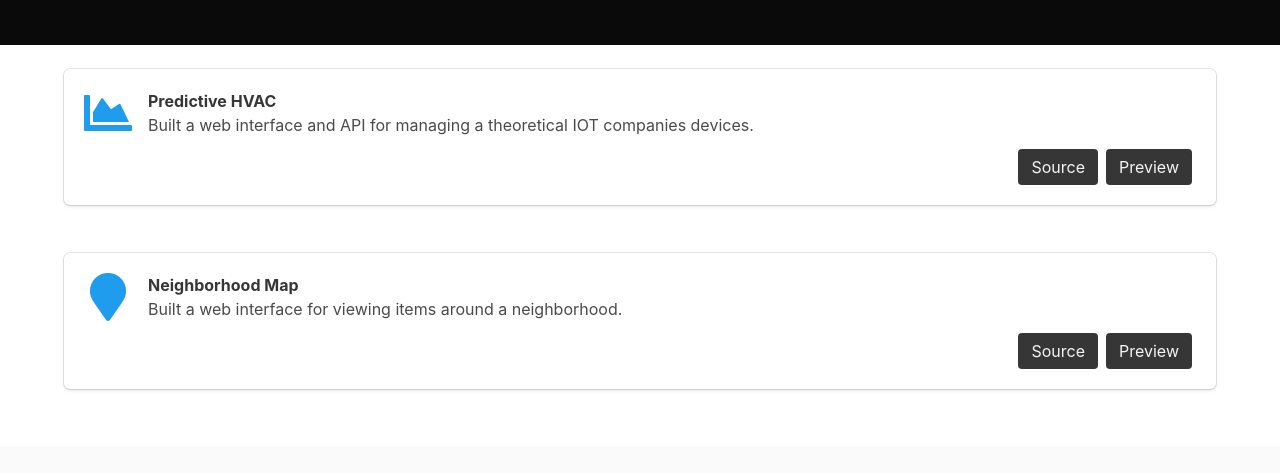
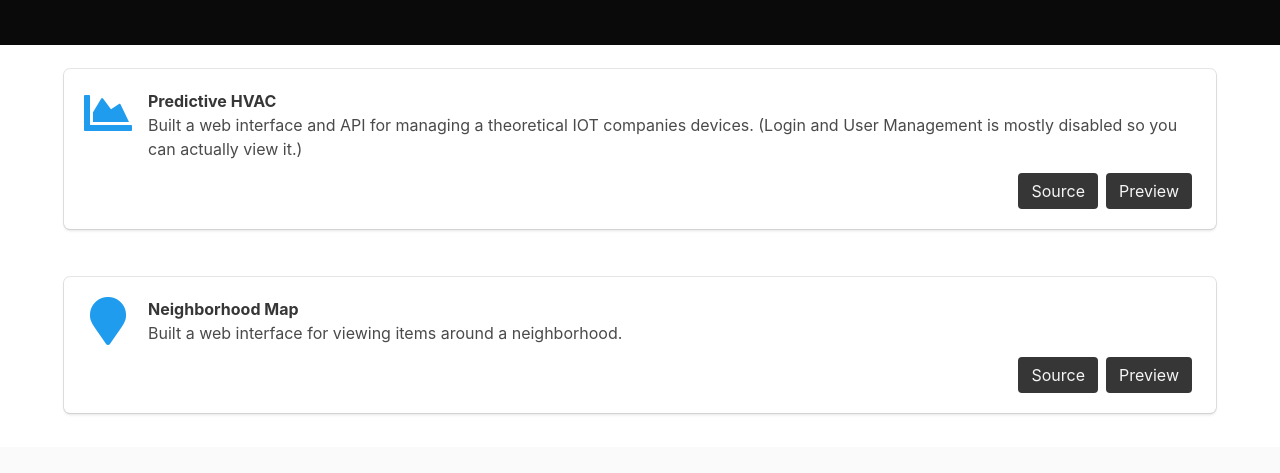
Before and after one commit to Chandler9Wilson/personal-site, a website: page src/index.html in a window 1280 px wide. Shown: the part 116-589 px from the top of the page. Drawn offline with nearby package versions, Linux system fonts and the light colour scheme.

Commit message:
Added a note about login being disable on the preview

```diff
--- a/src/index.html
+++ b/src/index.html
@@ -44,7 +44,7 @@
               <p>
                 <strong>Predictive HVAC</strong>
                 <br>
-                Built a web interface and API for managing a theoretical IOT companies devices.
+                Built a web interface and API for managing a theoretical IOT companies devices. (Login and User Management is mostly disabled so you can actually view it.)
               </p>
             </div>
             <nav class="buttons is-right">
```
